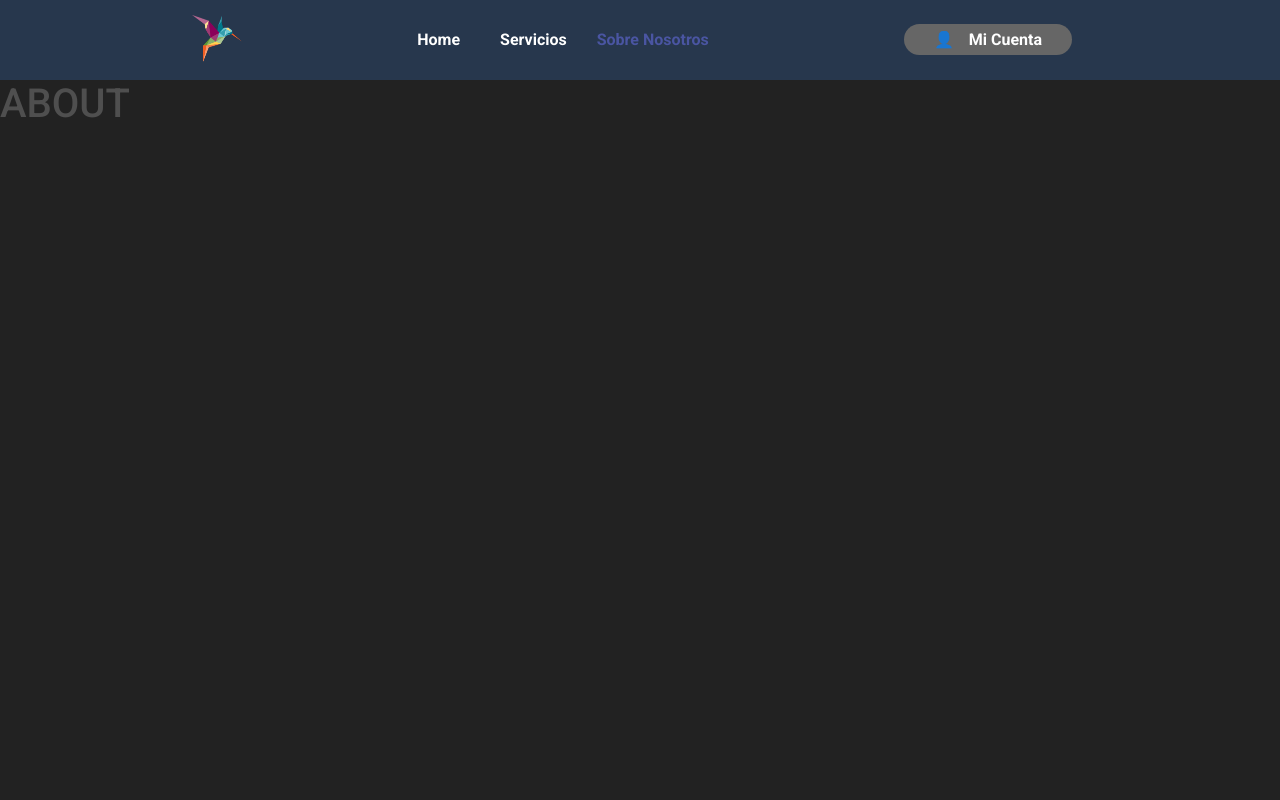
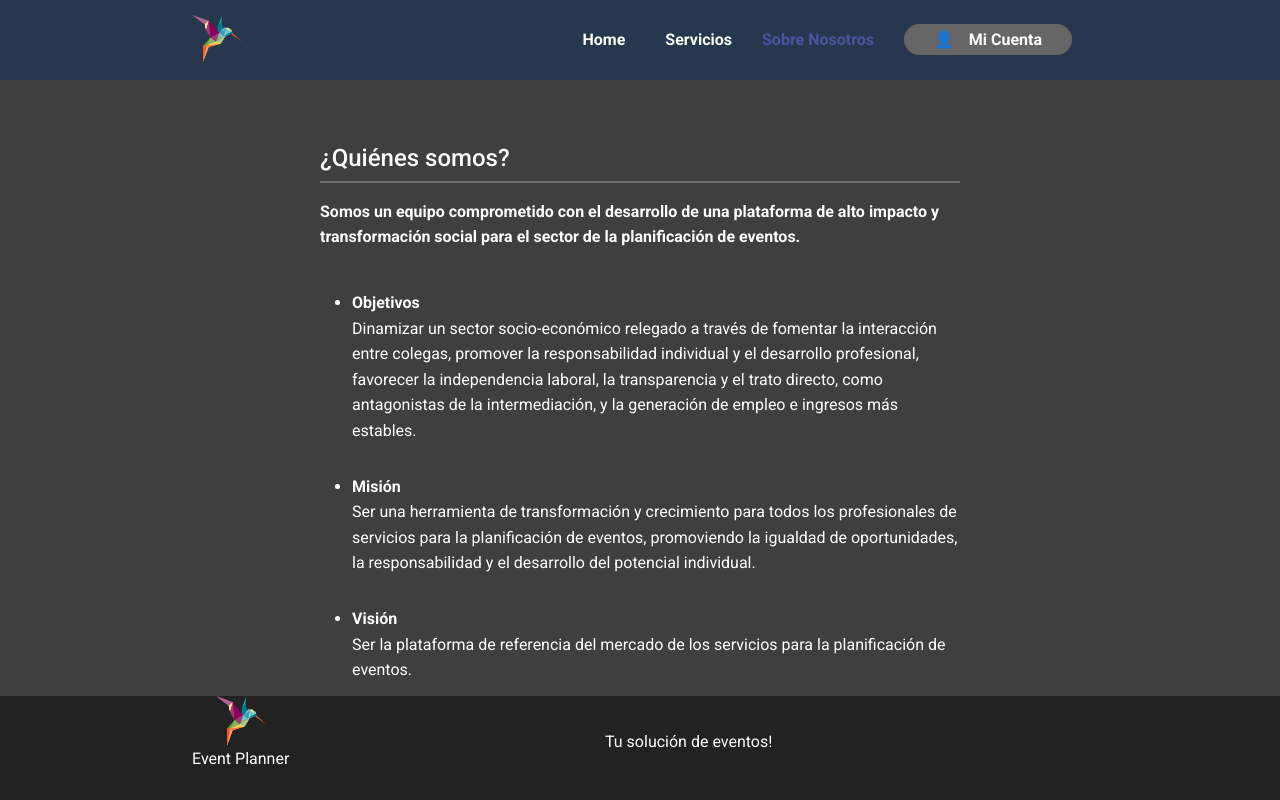
Before and after one commit to Julidf/event-planner, a React (Create React App) app in the folder frontend/: page /about in a window 1280 px wide. Built offline with nearby package versions, Linux system fonts and the light colour scheme.

Commit message:
adding about

```diff
--- a/frontend/src/components/footer/Footer.jsx
+++ b/frontend/src/components/footer/Footer.jsx
@@ -10,7 +10,7 @@ const Footer = () => {
                 <p>Event Planner</p>
             </div>
             <div className='footer-text'>
-                <span> ABSOLUTAMENTE TODOS LOS DERECHOS RESERVADOS!!!!</span>
+                <span> Tu solución de eventos!</span>
             </div>
         </div>
     </div>
--- a/frontend/src/components/footer/footer.css
+++ b/frontend/src/components/footer/footer.css
@@ -1,7 +1,9 @@
 .footer-container {
     width: 100%;
     color: white;
-
+    position: absolute;
+    bottom: 0;
+    height: 120px;
 }
 
 .footer-inner {
--- a/frontend/src/components/navbar/navbar.css
+++ b/frontend/src/components/navbar/navbar.css
@@ -29,7 +29,6 @@
 }
 
 .navbar-auth {
-    margin-left: auto;
     margin-right: var(--primary-margin);
 
     .auth-button {
--- a/frontend/src/components/search/Search.jsx
+++ b/frontend/src/components/search/Search.jsx
@@ -52,7 +52,6 @@ const Search = () => {
             value={search}
             onChange={(event) => onChangeSearch(event)}
           />
-          <button type="button">Buscar</button>
         </div>
       </div>
       <div className="category-list-cards">
--- /dev/null
+++ b/frontend/src/views/about/About.css
@@ -0,0 +1,26 @@
+.about-container {
+    background-color: #3f3f3f;
+    height: 77vh;
+}
+
+.about-inner {
+    /* margin-inline: var(--primary-margin); */
+    color: white;
+    padding-block: 4rem;
+    display: flex;
+    align-items: center;
+    justify-content: center;
+}
+
+.about-text {
+    width: 50%;
+
+    & > p {
+        font-weight: bold;
+        margin-bottom: 40px;
+    }
+
+    & li {
+        margin-bottom: 30px;
+    }
+}
--- a/frontend/src/views/about/About.jsx
+++ b/frontend/src/views/about/About.jsx
@@ -1,11 +1,50 @@
 import React from 'react'
 import Navbar from '../../components/navbar/Navbar'
+import "./About.css"
+import { Divider } from '@mui/material'
+import Footer from '../../components/footer/Footer'
 
 const About = () => {
   return (
     <div>
       <Navbar/>
-      <h1>ABOUT</h1>
+      <div className='about-container'>
+        <div className='about-inner'>
+          <div className='about-text'>
+            <h4>¿Quiénes somos?</h4>
+            <Divider sx={{borderColor: "white", borderWidth:"1px", marginBottom:"1rem"}} />
+            <p>
+              Somos un equipo comprometido con el desarrollo de una plataforma de alto impacto y
+              transformación social para el sector de la planificación de eventos.
+            </p>
+
+            <ul>
+              <li>
+                <strong>Objetivos</strong> <br/>
+                <p>
+                  Dinamizar un sector socio-económico relegado a través de fomentar la interacción entre colegas, promover la responsabilidad individual
+                  y el desarrollo profesional, favorecer la independencia laboral, la transparencia y el trato directo, como antagonistas de la intermediación,
+                  y la generación de empleo e ingresos más estables.
+                </p>
+              </li>
+              <li>
+                  <strong>Misión</strong> <br/>
+                  <p>
+                    Ser una herramienta de transformación y crecimiento para todos los profesionales de servicios para la planificación de eventos, promoviendo la
+                    igualdad de oportunidades, la responsabilidad y el desarrollo del potencial individual.
+                  </p>
+              </li>
+              <li>
+              <strong>Visión</strong> <br/>
+                <p>
+                  Ser la plataforma de referencia del mercado de los servicios para la planificación de eventos.
+                </p>
+              </li>
+            </ul>
+          </div>
+        </div>
+      </div>
+      <Footer />
     </div>
   )
 }
--- a/frontend/src/views/home/landing.css
+++ b/frontend/src/views/home/landing.css
@@ -1,6 +1,8 @@
 
 .landing-container {
     height: 100%;
+    padding-bottom: 120px;
+    position: relative;
 }
 
 /* BANNER */
@@ -50,7 +52,6 @@
     & img {
         max-height: 100%;
         max-width: 100%;
-        width: 6    0%;
         height: 100%;
     }
 }
```
Also changed, not shown: 1 other file (tests, documents, lock files or other folders).
